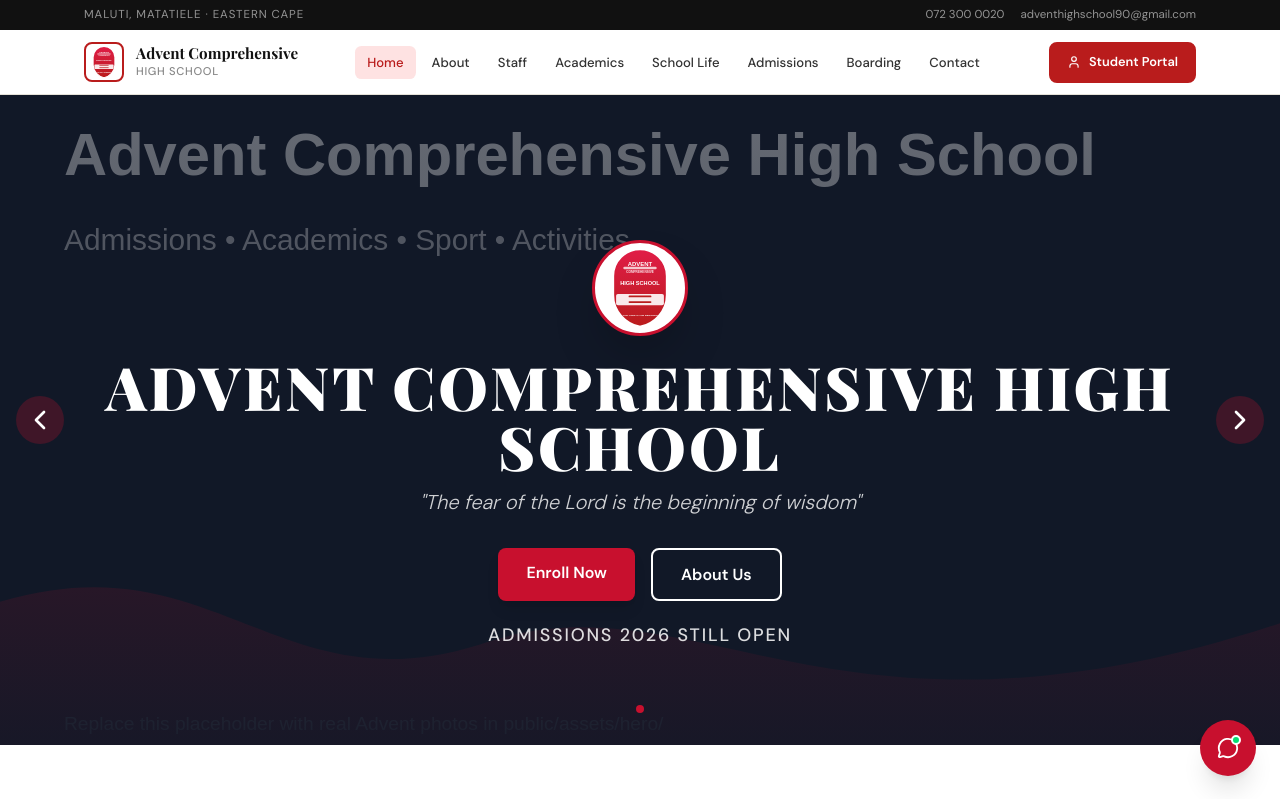
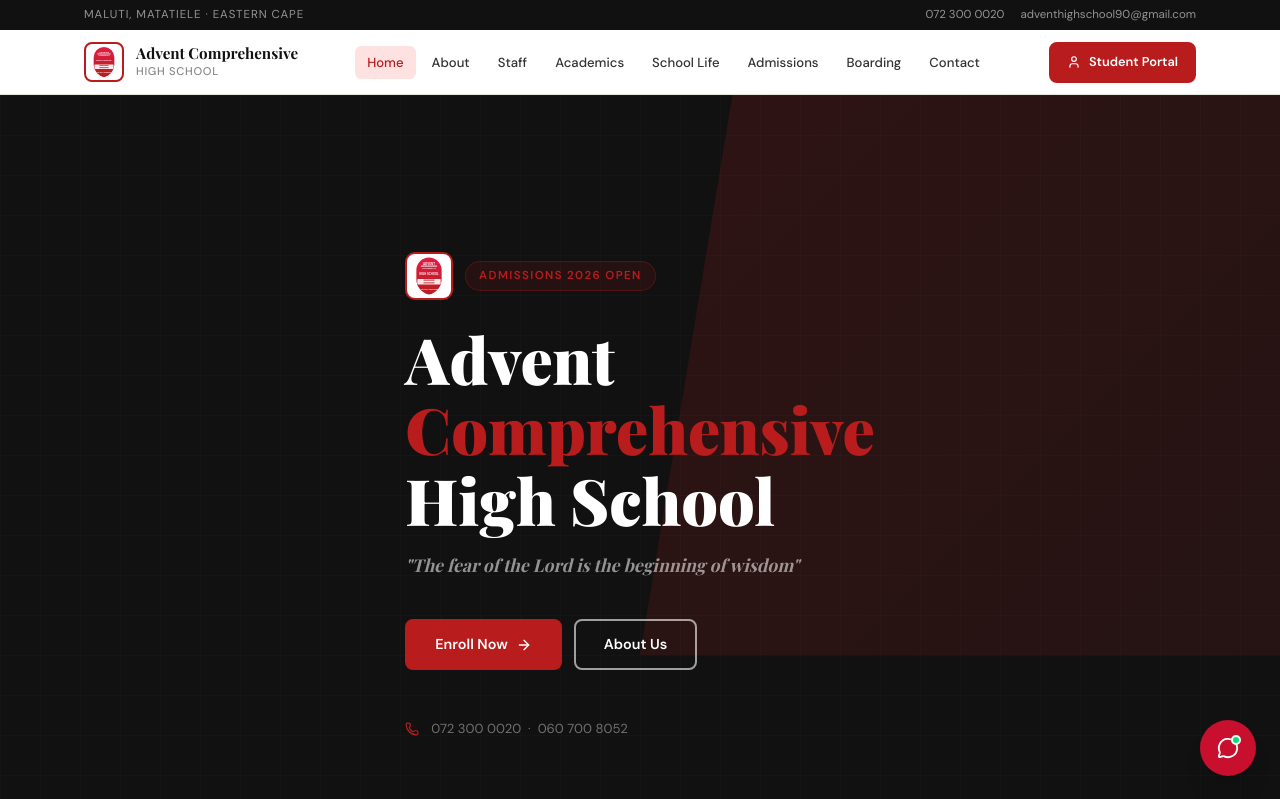
Before and after one commit to slmazwi-coder/advent-high-school, a React (Vite) app: page / in a window 1280 px wide. Shown: the top 799 px of the page. Built offline with nearby package versions, Linux system fonts and the light colour scheme; a web font is replaced by a local one.

Commit message:
Update Hero.tsx

```diff
--- a/src/components/Hero.tsx
+++ b/src/components/Hero.tsx
@@ -1,147 +1,128 @@
-import React, { useEffect, useState } from 'react';
-import { AnimatePresence, motion } from 'motion/react';
-import { ChevronLeft, ChevronRight } from 'lucide-react';
-
-const slides = [
-  { url: './assets/hero/hero1.svg', caption: 'Admissions 2026 still open' },
-];
+import React from 'react';
+import { ArrowRight, Phone } from 'lucide-react';
 
 export const Hero = () => {
-  const [currentIndex, setCurrentIndex] = useState(0);
-
-  useEffect(() => {
-    const timer = setInterval(() => {
-      setCurrentIndex((prev) => (prev + 1) % slides.length);
-    }, 7000);
-    return () => clearInterval(timer);
-  }, []);
-
-  const next = () => setCurrentIndex((prev) => (prev + 1) % slides.length);
-  const prev = () => setCurrentIndex((prev) => (prev - 1 + slides.length) % slides.length);
-
-  const slide = slides[currentIndex];
-
   return (
-    <div className="relative h-[650px] w-full overflow-hidden" style={ { background: '#111827' } }>
-      <AnimatePresence mode="wait">
-        <motion.div
-          key={currentIndex}
-          initial={ { opacity: 0, scale: 1.03 } }
-          animate={ { opacity: 1, scale: 1 } }
-          exit={ { opacity: 0 } }
-          transition={ { duration: 0.8, ease: 'easeOut' } }
-          className="absolute inset-0"
+    <section
+      style={{
+        position: 'relative',
+        background: '#111111',
+        overflow: 'hidden',
+        minHeight: '100svh',
+        display: 'flex',
+        alignItems: 'center',
+      }}
     >
-          <img
-            src={slide.url}
-            alt={slide.caption}
-            className="h-full w-full object-cover object-center"
-            style={ { opacity: 0.55 } }
-          />
-          <div className="absolute inset-0"
-            style={ { background: 'linear-gradient(to top, rgba(17,24,39,0.92) 0%, rgba(17,24,39,0.55) 45%, rgba(17,24,39,0.35) 100%)' } } />
-        </motion.div>
-      </AnimatePresence>
-
-      <div className="absolute bottom-24 left-0 right-0 text-center z-20 px-4">
-        <AnimatePresence mode="wait">
-          <motion.p
-            key={`caption-${currentIndex}`}
-            initial={ { opacity: 0, y: 8 } }
-            animate={ { opacity: 1, y: 0 } }
-            exit={ { opacity: 0, y: -8 } }
-            transition={ { duration: 0.35 } }
-            className="text-base md:text-lg font-medium tracking-widest uppercase"
-            style={ { color: 'rgba(255,255,255,0.85)' } }
-          >
-            {slide.caption}
-          </motion.p>
-        </AnimatePresence>
+      {/* Geometric background accent */}
+      <div style={{
+        position: 'absolute', inset: 0, overflow: 'hidden', pointerEvents: 'none',
+      }}>
+        <div style={{
+          position: 'absolute',
+          top: '-10%', right: '-5%',
+          width: '55%', height: '80%',
+          background: 'linear-gradient(135deg, #B91C1C 0%, #7F1D1D 100%)',
+          clipPath: 'polygon(15% 0%, 100% 0%, 100% 100%, 0% 100%)',
+          opacity: 0.18,
+        }} />
+        <div style={{
+          position: 'absolute',
+          bottom: 0, left: 0, right: 0,
+          height: '1px',
+          background: 'linear-gradient(90deg, transparent, #B91C1C, transparent)',
+        }} />
+        {/* Subtle grid */}
+        <svg style={{ position: 'absolute', inset: 0, width: '100%', height: '100%', opacity: 0.03 }}>
+          <defs>
+            <pattern id="grid" width="40" height="40" patternUnits="userSpaceOnUse">
+              <path d="M 40 0 L 0 0 0 40" fill="none" stroke="white" strokeWidth="1"/>
+            </pattern>
+          </defs>
+          <rect width="100%" height="100%" fill="url(#grid)" />
+        </svg>
       </div>
 
-      <div className="absolute inset-0 flex flex-col items-center justify-center text-center px-4 z-10">
-        <motion.div
-          initial={ { opacity: 0, scale: 0.9 } }
-          animate={ { opacity: 1, scale: 1 } }
-          transition={ { duration: 0.5, ease: 'easeOut' } }
-          className="mb-5"
-        >
-          <img
-            src="./logo.svg"
-            alt="Advent crest"
-            className="w-20 h-20 md:w-24 md:h-24 rounded-full object-cover shadow-2xl mx-auto"
-            style={ { border: '3px solid #C8102E', background: '#fff' } }
-          />
-        </motion.div>
+      <div className="container-narrow fade-up" style={{ position: 'relative', zIndex: 1, padding: '5rem 1.25rem' }}>
+        <div style={{ maxWidth: '640px' }}>
 
-        <motion.h1
-          initial={ { opacity: 0, y: 12 } }
-          animate={ { opacity: 1, y: 0 } }
-          transition={ { duration: 0.5, delay: 0.1 } }
-          className="text-4xl md:text-6xl font-extrabold mb-3 uppercase tracking-wider"
-          style={ { color: '#ffffff' } }
-        >
-          Advent Comprehensive High School
-        </motion.h1>
+          {/* Eyebrow */}
+          <div style={{ display: 'flex', alignItems: 'center', gap: '0.75rem', marginBottom: '1.5rem' }}>
+            <img src="/logo.svg" alt="ACHS" style={{ width: 48, height: 48, borderRadius: 10, border: '2px solid #B91C1C', background: '#fff', flexShrink: 0 }} />
+            <span style={{
+              fontFamily: 'var(--font-body)',
+              fontSize: '0.72rem',
+              fontWeight: 600,
+              letterSpacing: '0.12em',
+              textTransform: 'uppercase',
+              color: '#B91C1C',
+              background: 'rgba(185,28,28,0.12)',
+              padding: '0.3rem 0.8rem',
+              borderRadius: '2rem',
+              border: '1px solid rgba(185,28,28,0.3)',
+            }}>
+              Admissions 2026 Open
+            </span>
+          </div>
 
-        <motion.p
-          initial={ { opacity: 0, y: 12 } }
-          animate={ { opacity: 1, y: 0 } }
-          transition={ { duration: 0.5, delay: 0.18 } }
-          className="text-base md:text-xl font-light italic mb-8"
-          style={ { color: 'rgba(255,255,255,0.8)' } }
-        >
+          {/* Headline */}
+          <h1 style={{
+            fontFamily: 'var(--font-display)',
+            fontSize: 'clamp(2.2rem, 7vw, 4rem)',
+            fontWeight: 900,
+            color: '#ffffff',
+            margin: '0 0 1rem',
+            lineHeight: 1.1,
+          }}>
+            Advent<br />
+            <span style={{ color: '#B91C1C' }}>Comprehensive</span><br />
+            High School
+          </h1>
+
+          {/* Motto */}
+          <p style={{
+            fontFamily: 'var(--font-display)',
+            fontStyle: 'italic',
+            fontSize: 'clamp(0.9rem, 2.5vw, 1.1rem)',
+            color: 'rgba(255,255,255,0.55)',
+            margin: '0 0 2.5rem',
+          }}>
             "The fear of the Lord is the beginning of wisdom"
-        </motion.p>
+          </p>
 
-        <motion.div
-          initial={ { opacity: 0, y: 12 } }
-          animate={ { opacity: 1, y: 0 } }
-          transition={ { duration: 0.5, delay: 0.26 } }
-          className="flex gap-4 flex-wrap justify-center"
-        >
-          <a href="/admissions"
-            className="px-7 py-3 font-bold transition-all rounded-lg shadow-lg hover:shadow-xl hover:-translate-y-0.5"
-            style={ { background: '#C8102E', color: '#ffffff' } }
-          >
-            Enroll Now
+          {/* CTA row */}
+          <div style={{ display: 'flex', gap: '0.75rem', flexWrap: 'wrap' }}>
+            <a href="/admissions" className="btn btn-primary delay-1 fade-up">
+              Enroll Now <ArrowRight size={16} />
             </a>
-          <a href="/about"
-            className="px-7 py-3 font-bold transition-all rounded-lg hover:-translate-y-0.5"
-            style={ { border: '2px solid #ffffff', color: '#ffffff', background: 'transparent' } }
-          >
+            <a href="/about" className="btn btn-outline delay-2 fade-up">
               About Us
             </a>
-        </motion.div>
           </div>
 
-      <button
-        onClick={prev}
-        className="absolute left-4 top-1/2 -translate-y-1/2 p-2 rounded-full z-20 transition-all hover:scale-110"
-        style={ { background: 'rgba(200,16,46,0.25)', color: '#ffffff' } }
-        aria-label="Previous"
-      >
-        <ChevronLeft size={32} />
-      </button>
-      <button
-        onClick={next}
-        className="absolute right-4 top-1/2 -translate-y-1/2 p-2 rounded-full z-20 transition-all hover:scale-110"
-        style={ { background: 'rgba(200,16,46,0.25)', color: '#ffffff' } }
-        aria-label="Next"
-      >
-        <ChevronRight size={32} />
-      </button>
-
-      <div className="absolute bottom-8 left-1/2 -translate-x-1/2 flex gap-2 z-30 flex-wrap justify-center max-w-xs">
-        {slides.map((_, i) => (
-          <button
-            key={i}
-            onClick={() => setCurrentIndex(i)}
-            className="h-2 w-2 rounded-full transition-all"
-            style={ { background: i === currentIndex ? '#C8102E' : 'rgba(255,255,255,0.3)' } }
-          />
-        ))}
+          {/* Contact strip */}
+          <div style={{
+            marginTop: '3rem',
+            display: 'flex',
+            alignItems: 'center',
+            gap: '0.75rem',
+            color: 'rgba(255,255,255,0.4)',
+            fontSize: '0.82rem',
+          }}>
+            <Phone size={14} style={{ color: '#B91C1C', flexShrink: 0 }} />
+            <span>072 300 0020 &nbsp;·&nbsp; 060 700 8052</span>
           </div>
         </div>
+      </div>
+
+      {/* Bottom scroll indicator */}
+      <div style={{
+        position: 'absolute', bottom: '2rem', left: '50%', transform: 'translateX(-50%)',
+        display: 'flex', flexDirection: 'column', alignItems: 'center', gap: '6px',
+        opacity: 0.3,
+      }}>
+        <div style={{ width: 1, height: 40, background: '#fff' }} />
+        <span style={{ fontSize: '0.65rem', letterSpacing: '0.1em', color: '#fff', textTransform: 'uppercase' }}>Scroll</span>
+      </div>
+    </section>
   );
 };
```
Lines whose indentation alone changed are shown as unchanged.
